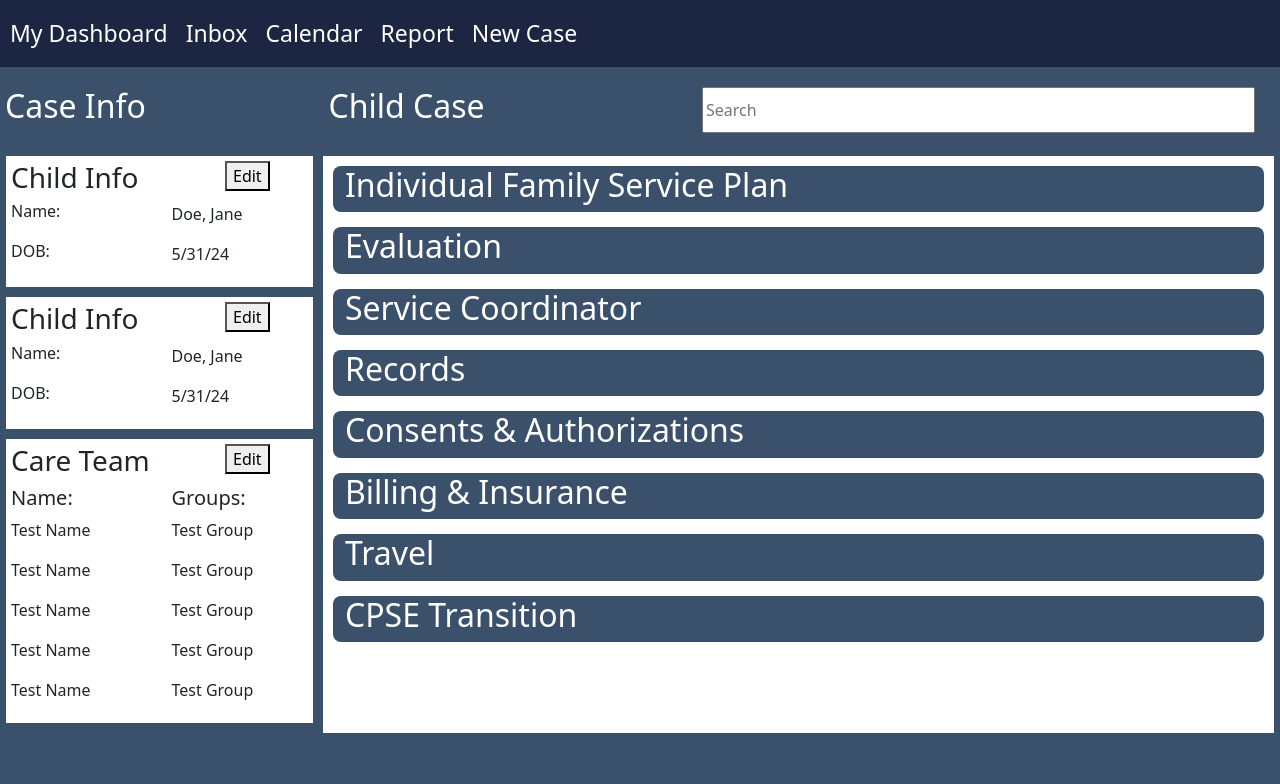
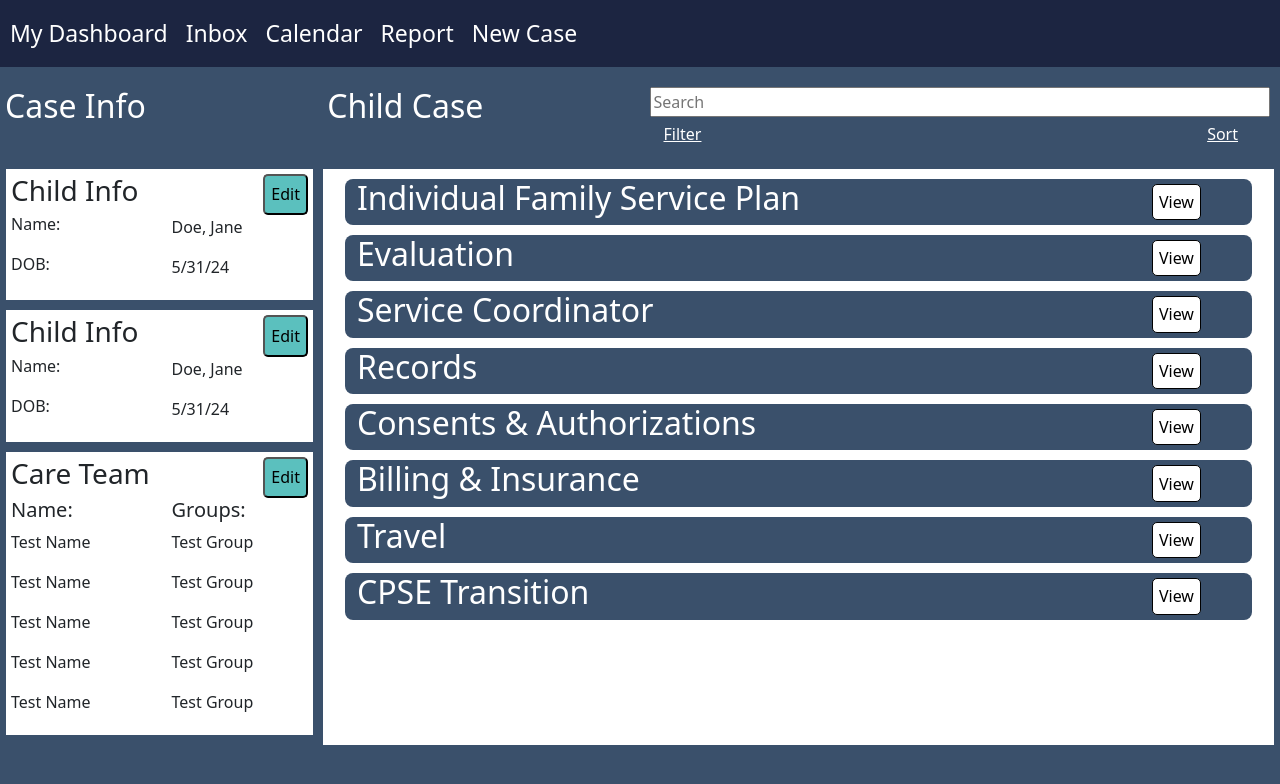
Before and after one commit to mrbrightside75/capstone-code, a plain HTML site: page sc-case.html in a window 1280 px wide. Drawn offline with nearby package versions, Linux system fonts and the light colour scheme.

Commit message:
Added btn to Case Menu Items

```diff
--- a/sc-case.css
+++ b/sc-case.css
@@ -14,14 +14,21 @@ body {
 header {
     padding: 5px;
     margin-top: 15px;
+    margin-right: 5px;
     color: white;
     font-weight: bold;
+    #filterSort {
+        margin-left: 2px;
+        /* margin-right: 5px; */
+        font-weight: 200;
+        text-decoration: underline;
+        margin-right: 20px;
+    }
 }
 #search {
     input {
         width: 100%;
-        margin-left: 50px;
-        margin-right: 20px;
+        margin-bottom: 5px;
     }
 }
 #content {
@@ -32,6 +39,10 @@ header {
     background-color: white;
     margin-bottom: 10px;
     margin-right: 10px;
+    button {
+        background-color: var(--fountainBlue);
+        border-radius: 5px;
+    }
 }
 #caseMenu {
     background-color: white;
@@ -41,4 +52,12 @@ header {
     background-color: var(--fiord);
     margin: 10px 10px 5px 10px;
     border-radius: 8px;
+    button {
+        border: 1px solid black;
+        margin-top: 5px;
+        margin-bottom: 5px;
+        border-radius: 5px;
+        background-color: white;
+        font-weight: 420;
+    }
 }
--- a/sc-case.html
+++ b/sc-case.html
@@ -73,11 +73,23 @@
                     <div class="col-3">
                         <h2>Child Case</h2>
                     </div>
-                    <div
-                        class="col-6 d-flex justify-content-center"
-                        id="search"
-                    >
-                        <input type="text" placeholder="Search" />
+                    <div class="col-6">
+                        <div class="row">
+                            <div
+                                class="col d-flex justify-content-center"
+                                id="search"
+                            >
+                                <input type="text" placeholder="Search" />
+                            </div>
+                        </div>
+                        <div class="row" id="filterSort">
+                            <div class="col">
+                                <a>Filter</a>
+                            </div>
+                            <div class="col d-flex justify-content-end">
+                                <a>Sort</a>
+                            </div>
+                        </div>
                     </div>
                 </div>
             </header>
@@ -89,7 +101,7 @@
                                 <div class="col-8">
                                     <h3>Child Info</h3>
                                 </div>
-                                <div class="col-4">
+                                <div class="col-4 d-flex justify-content-end">
                                     <button>Edit</button>
                                 </div>
                             </div>
@@ -110,7 +122,7 @@
                                 <div class="col-8">
                                     <h3>Child Info</h3>
                                 </div>
-                                <div class="col-4">
+                                <div class="col-4 d-flex justify-content-end">
                                     <button>Edit</button>
                                 </div>
                             </div>
@@ -131,7 +143,7 @@
                                 <div class="col-8">
                                     <h3>Care Team</h3>
                                 </div>
-                                <div class="col-4">
+                                <div class="col-4 d-flex justify-content-end">
                                     <button>Edit</button>
                                 </div>
                             </div>
@@ -160,44 +172,68 @@
                     <!-- End of Demographic Section -->
                 </div>
                 <div class="col-9" id="caseMenu">
-                    <div class="row">
-                        <div class="col caseMenuItem">
+                    <div class="row caseMenuItem">
+                        <div class="col">
                             <h2>Individual Family Service Plan</h2>
                         </div>
+                        <div class="col-2 d-flex justify-content-center">
+                            <button>View</button>
+                        </div>
                     </div>
-                    <div class="row">
-                        <div class="col caseMenuItem">
+                    <div class="row caseMenuItem">
+                        <div class="col">
                             <h2>Evaluation</h2>
                         </div>
+                        <div class="col-2 d-flex justify-content-center">
+                            <button>View</button>
+                        </div>
                     </div>
-                    <div class="row">
-                        <div class="col caseMenuItem">
+                    <div class="row caseMenuItem">
+                        <div class="col">
                             <h2>Service Coordinator</h2>
                         </div>
+                        <div class="col-2 d-flex justify-content-center">
+                            <button>View</button>
+                        </div>
                     </div>
-                    <div class="row">
-                        <div class="col caseMenuItem">
+                    <div class="row caseMenuItem">
+                        <div class="col">
                             <h2>Records</h2>
                         </div>
+                        <div class="col-2 d-flex justify-content-center">
+                            <button>View</button>
+                        </div>
                     </div>
-                    <div class="row">
-                        <div class="col caseMenuItem">
+                    <div class="row caseMenuItem">
+                        <div class="col">
                             <h2>Consents & Authorizations</h2>
                         </div>
+                        <div class="col-2 d-flex justify-content-center">
+                            <button>View</button>
+                        </div>
                     </div>
-                    <div class="row">
-                        <div class="col caseMenuItem">
+                    <div class="row caseMenuItem">
+                        <div class="col">
                             <h2>Billing & Insurance</h2>
                         </div>
+                        <div class="col-2 d-flex justify-content-center">
+                            <button>View</button>
+                        </div>
                     </div>
-                    <div class="row">
-                        <div class="col caseMenuItem">
+                    <div class="row caseMenuItem">
+                        <div class="col">
                             <h2>Travel</h2>
                         </div>
+                        <div class="col-2 d-flex justify-content-center">
+                            <button>View</button>
+                        </div>
                     </div>
-                    <div class="row">
-                        <div class="col caseMenuItem">
+                    <div class="row caseMenuItem">
+                        <div class="col">
                             <h2>CPSE Transition</h2>
+                        </div>
+                        <div class="col-2 d-flex justify-content-center">
+                            <button>View</button>
                         </div>
                     </div>
                 </div>
```
